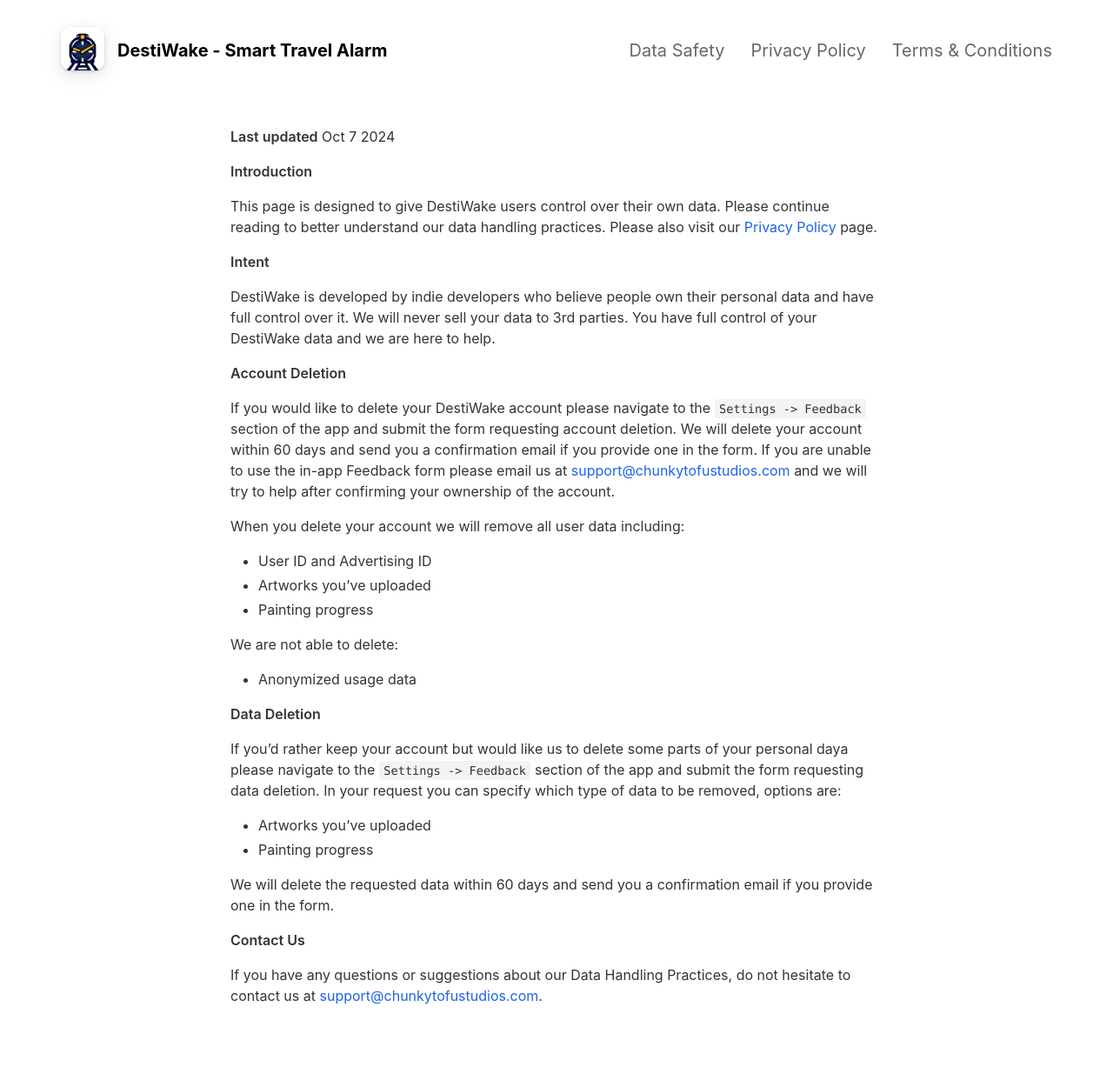
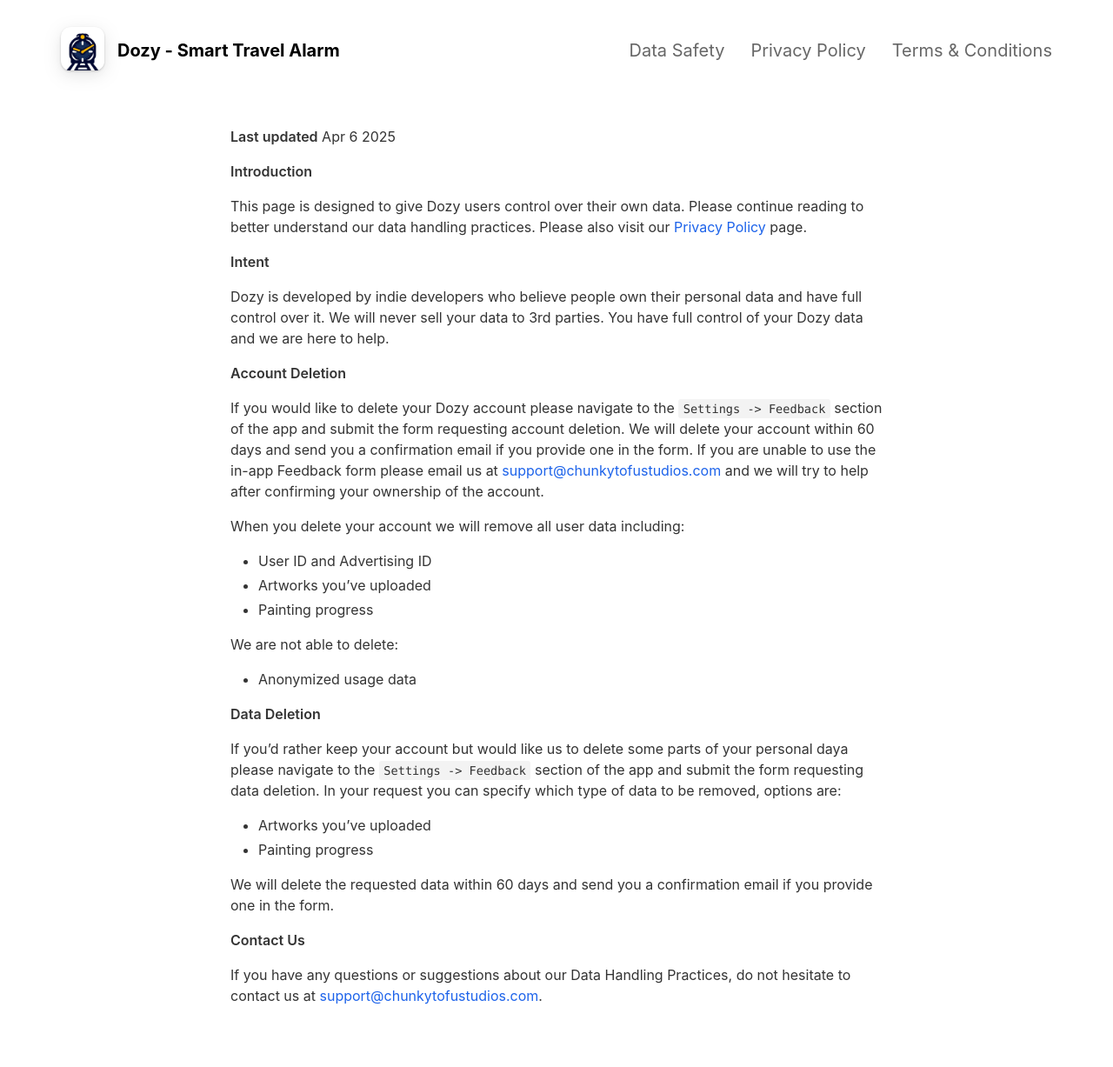
Before and after one commit to ChunkyTofuStudios/dozy, a Jekyll site: the page built from _pages/data-safety.md, in a window 1280 px wide. Shown: the whole page at 87% size. Built offline with Jekyll 4.4.1, drawn with Linux system fonts in a browser that asks for light colours; nearby versions of some CDN libraries; comment, search, counter and statistics services are not loaded.

Commit message:
Rename DestiWake to Dozy

```diff
--- a/_config.yml
+++ b/_config.yml
@@ -1,10 +1,10 @@
 # Jekyll Settings
-baseurl: "/destiwake"
+baseurl: "/dozy"
 plugins:
   - jekyll-redirect-from
 
 # Page Info
-page_title: DestiWake # Automatically populates with app name if not set and if iOS app ID is set. Otherwise enter manually.
+page_title: Dozy # Automatically populates with app name if not set and if iOS app ID is set. Otherwise enter manually.
 
 # App Info
 ios_app_id: 6736437794 # Required. Enter iOS app ID to automatically populate name, price and icons (e.g. 718043190).
@@ -14,7 +14,7 @@
 playstore_link: https://play.google.com/store/apps/details?id=com.chunkytofustudios.destiwake
 
 app_icon: assets/appicon.png # Automatically populates if not set and if iOS app ID is set.  Otherwise enter path to icon file manually.
-app_name: DestiWake - Smart Travel Alarm # Automatically populates if not set and if iOS app ID is set.  Otherwise enter manually.
+app_name: Dozy - Smart Travel Alarm # Automatically populates if not set and if iOS app ID is set.  Otherwise enter manually.
 app_price: Free # Automatically populates if not set and if iOS app ID is set.  Otherwise enter manually.
 app_description: "Realtime trip tracker and GPS-based alarm app designed for commuters in New Jersey, New York, and Ireland."
 
--- a/_pages/data-safety.md
+++ b/_pages/data-safety.md
@@ -5,19 +5,19 @@
 ---
 
 **Last updated**
-Oct 7 2024
+Apr 6 2025
 
 **Introduction**
 
-This page is designed to give DestiWake users control over their own data. Please continue reading to better understand our data handling practices. Please also visit our [Privacy Policy](https://chunkytofustudios.com/destiwake/privacy-policy/) page.
+This page is designed to give Dozy users control over their own data. Please continue reading to better understand our data handling practices. Please also visit our [Privacy Policy](https://chunkytofustudios.com/dozy/privacy-policy/) page.
 
 **Intent**
 
-DestiWake is developed by indie developers who believe people own their personal data and have full control over it. We will never sell your data to 3rd parties. You have full control of your DestiWake data and we are here to help.
+Dozy is developed by indie developers who believe people own their personal data and have full control over it. We will never sell your data to 3rd parties. You have full control of your Dozy data and we are here to help.
 
 **Account Deletion**
 
-If you would like to delete your DestiWake account please navigate to the `Settings -> Feedback` section of the app and submit the form requesting account deletion. We will delete your account within 60 days and send you a confirmation email if you provide one in the form. If you are unable to use the in-app Feedback form please email us at <support@chunkytofustudios.com> and we will try to help after confirming your ownership of the account.
+If you would like to delete your Dozy account please navigate to the `Settings -> Feedback` section of the app and submit the form requesting account deletion. We will delete your account within 60 days and send you a confirmation email if you provide one in the form. If you are unable to use the in-app Feedback form please email us at <support@chunkytofustudios.com> and we will try to help after confirming your ownership of the account.
 
 When you delete your account we will remove all user data including:
 
```
Also changed, not shown: _pages/privacy-policy.md (+4 -4 lines), _pages/share.md (+1 -1 lines), _pages/terms-and-conditions.md (+3 -3 lines), README.md.
